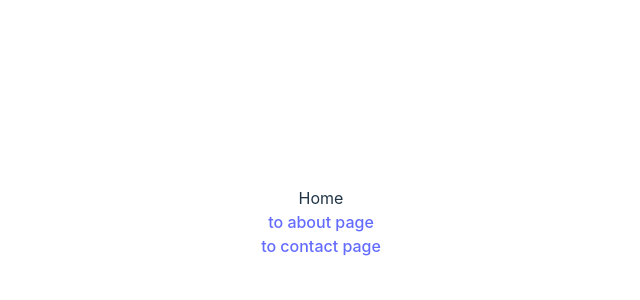
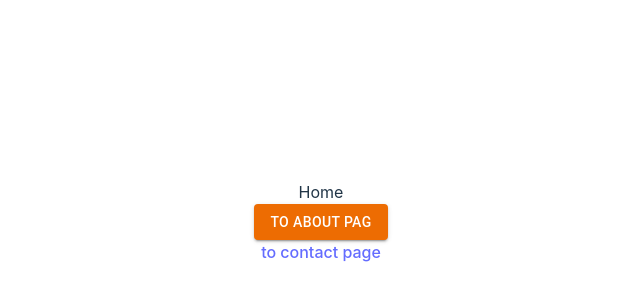
Before and after one commit to IshankaDK/vite-react-app, a React (Vite) app: page / in a window 1280 px wide. Shown: the part 178-478 px from the top of the page, without its empty margins (319-959 px from the left). Built offline with nearby package versions, Linux system fonts and the light colour scheme.

Commit message:
wrap a button with Link

```diff
--- a/src/routingExample/Home.jsx
+++ b/src/routingExample/Home.jsx
@@ -1,14 +1,21 @@
-import React from 'react'
-import { Link } from 'react-router-dom'
+import { Button } from "@mui/material";
+import React from "react";
+import { Link } from "react-router-dom";
 
 const Home = () => {
   return (
     <>
-    <div>Home</div>
-    <Link to={`about`}>to about page</Link> <br />
-    <Link to={`/contact`}>to contact page</Link>
+      <div>Home</div>
+      <Link to={`about`}>
+        <Button variant="contained" disabled={false} color={"warning"}>
+        to about pag
+        </Button>
+      </Link>
+      <br />
+      {/* <Link to={`about`}>to about page</Link> <br /> */}
+      <Link to={`/contact`}>to contact page</Link>
     </>
-  )
-}
+  );
+};
 
-export default Home
+export default Home;
```
